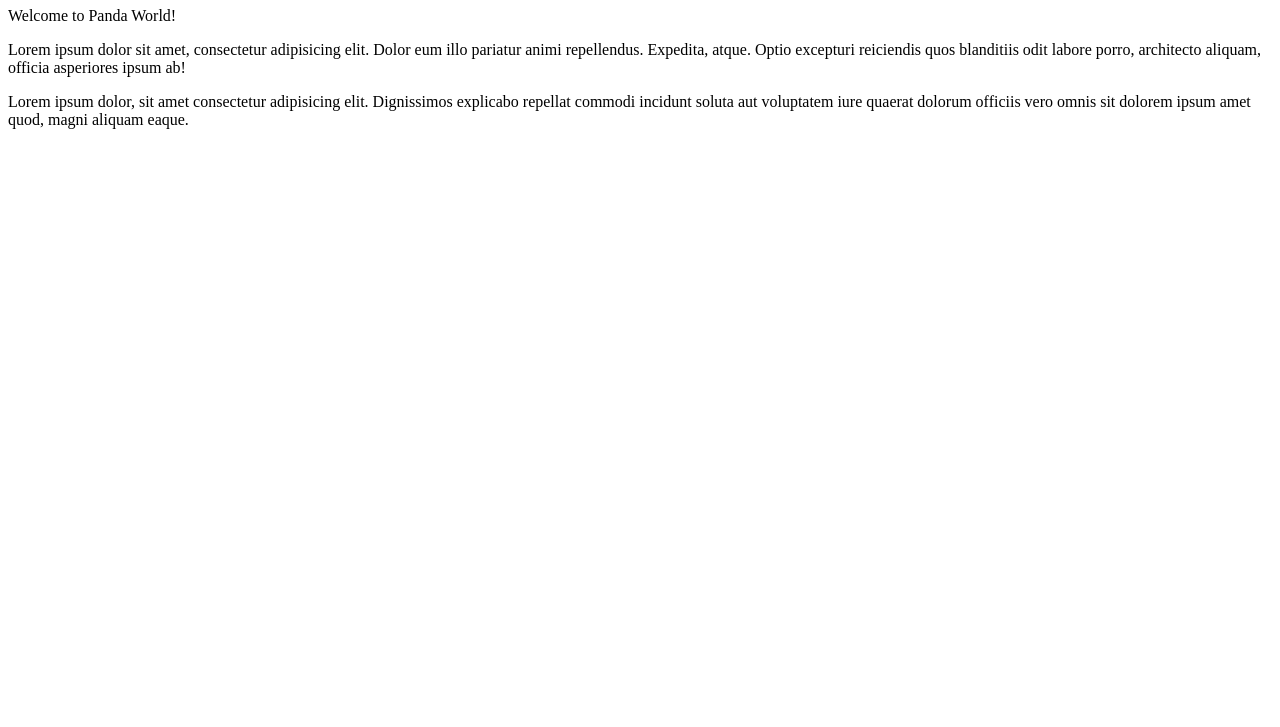
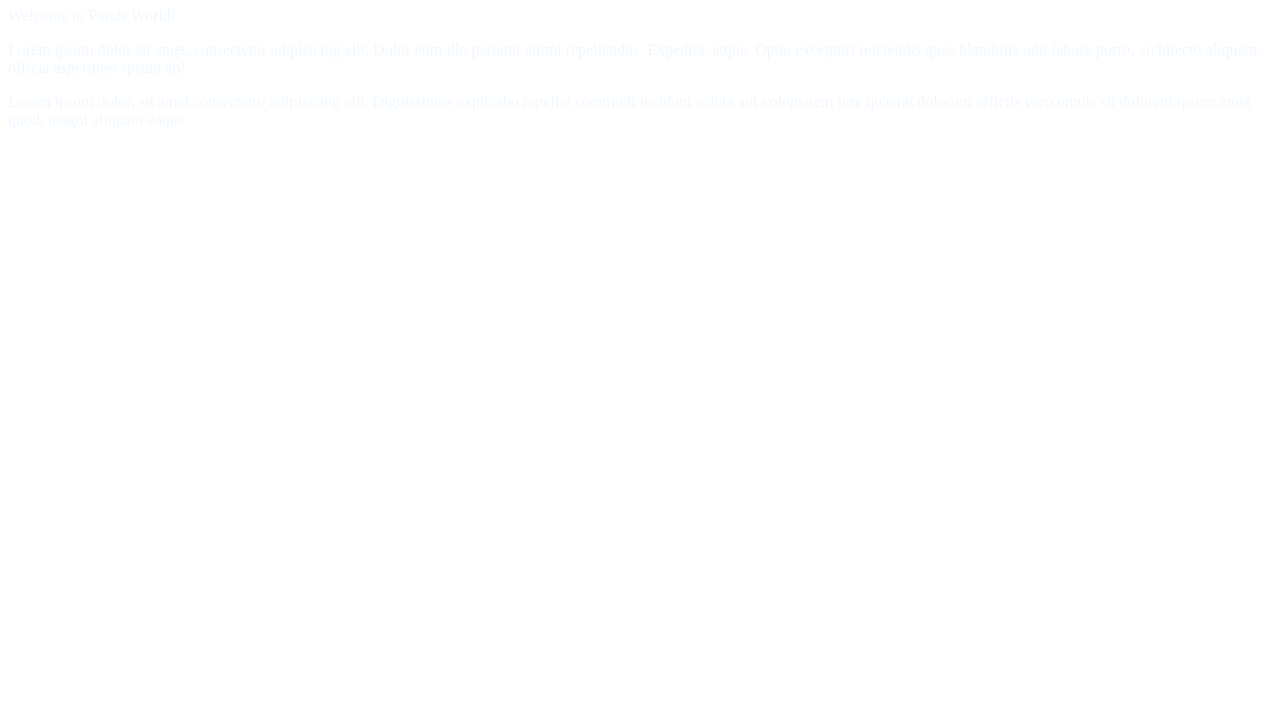
Before and after one commit to elisaawardhani/Panda, a plain HTML site: page index.html in a window 1280 px wide. Shown: the part 73-800 px from the top of the page. Drawn offline with Linux system fonts and the light colour scheme.

Commit message:
add html

```diff
--- a/index.html
+++ b/index.html
@@ -4,6 +4,7 @@
     <meta charset="UTF-8">
     <meta name="viewport" content="width=device-width, initial-scale=1.0">
     <title>Trying Git with Panda</title>
+    <link rel="stylesheet" href="my-style.css">
 </head>
 <body>
     <h1>Panda</h1>
```
